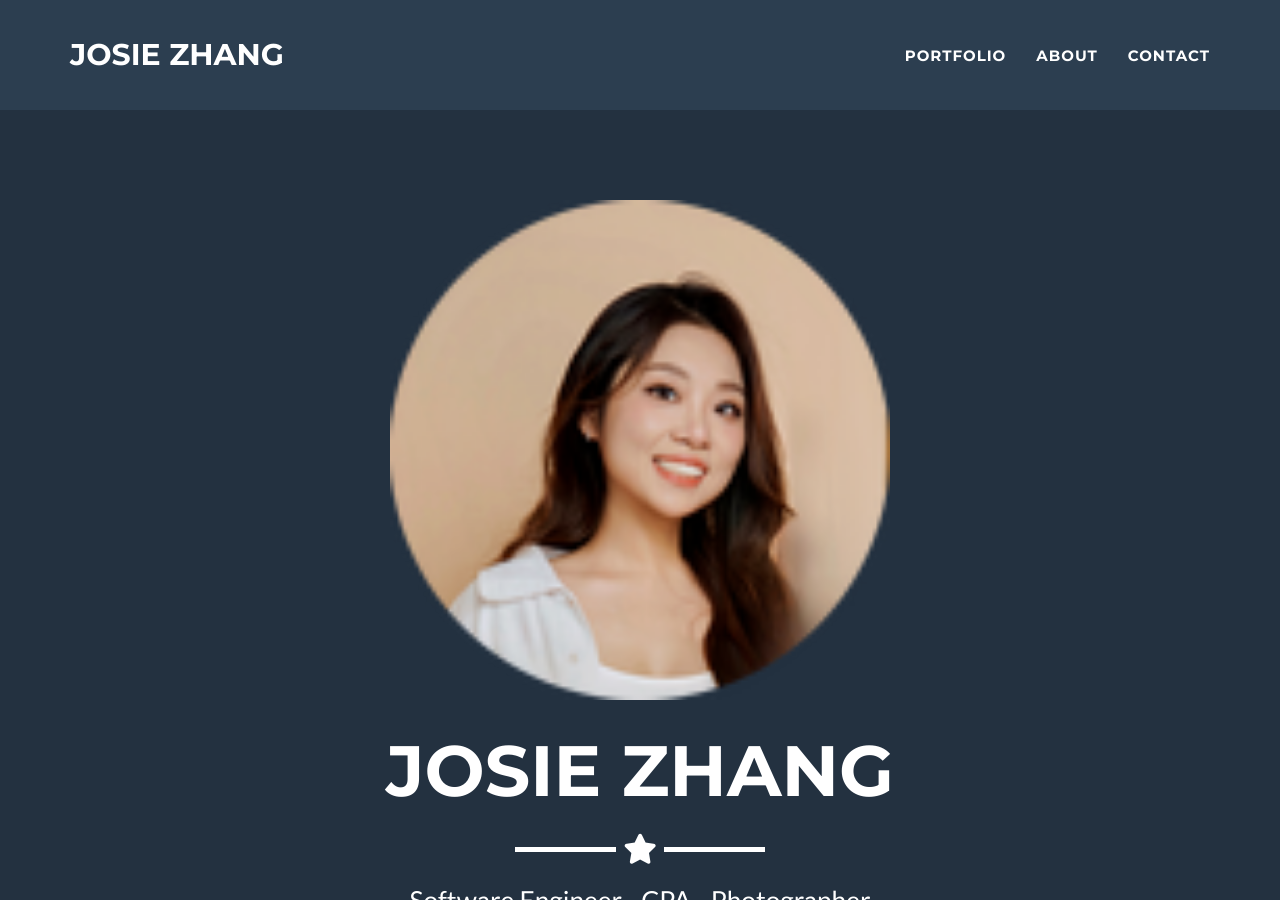
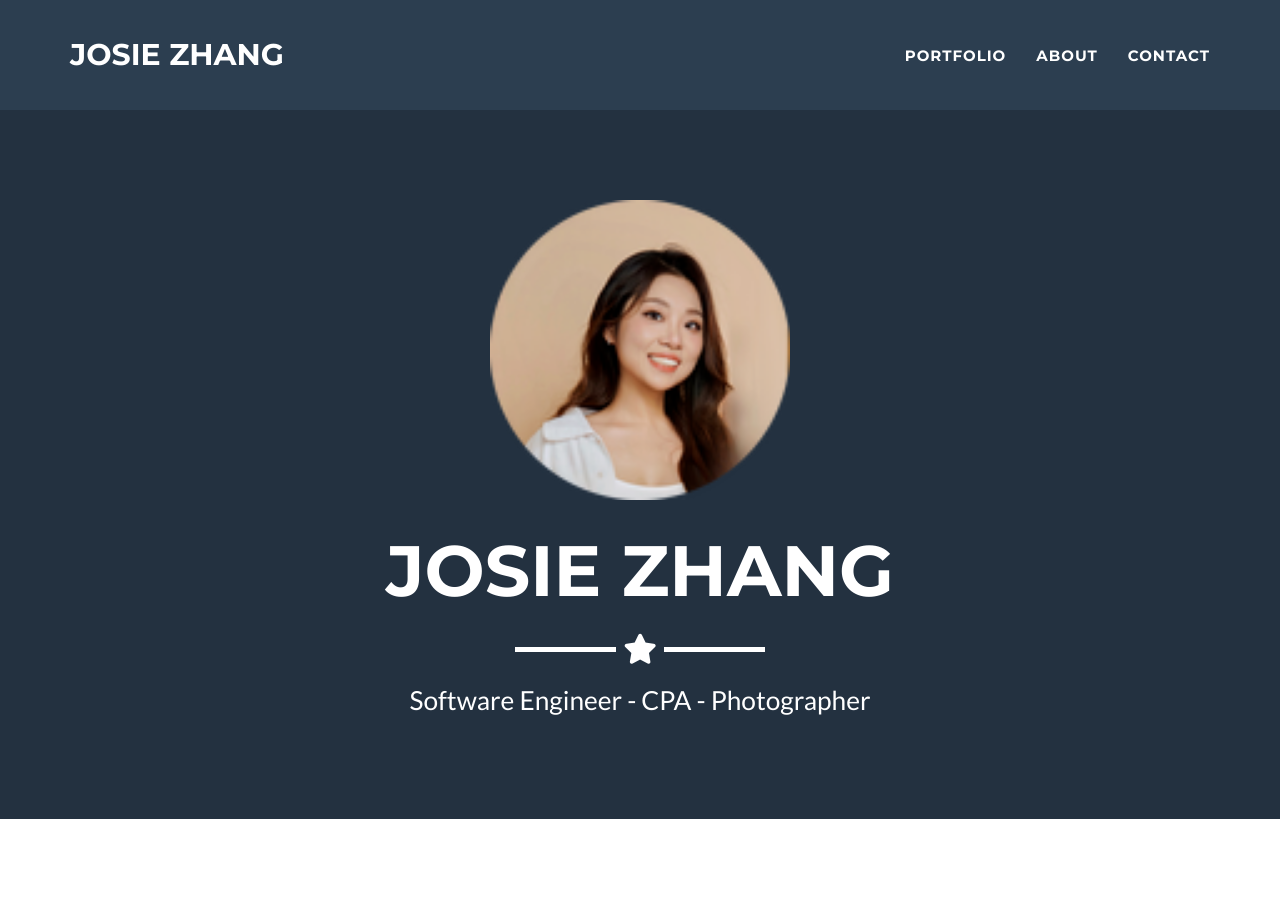
Before and after one commit to jiayuezhang84/jiayuezhang84.github.io, a Jekyll site: the page built from _posts/2023-09-10-project-3.markdown, in a window 1280 px wide and 900 px high. Built offline with Jekyll 4.4.1, drawn with Linux system fonts in a browser that asks for light colours.

Commit message:
Update header.html

```diff
--- a/_includes/header.html
+++ b/_includes/header.html
@@ -3,7 +3,7 @@
   <div class="container">
     <div class="row">
       <div class="col-lg-12">
-        <img class="img-responsive" src="img/profile.png" alt="profile-pic" width="500" height="600"/>
+        <img class="img-responsive" src="img/profile.png" alt="profile-pic" width="300" height="300"/>
         <div class="intro-text">
           <span class="name">{{ site.title }}</span>
           <hr class="star-light" />
```
